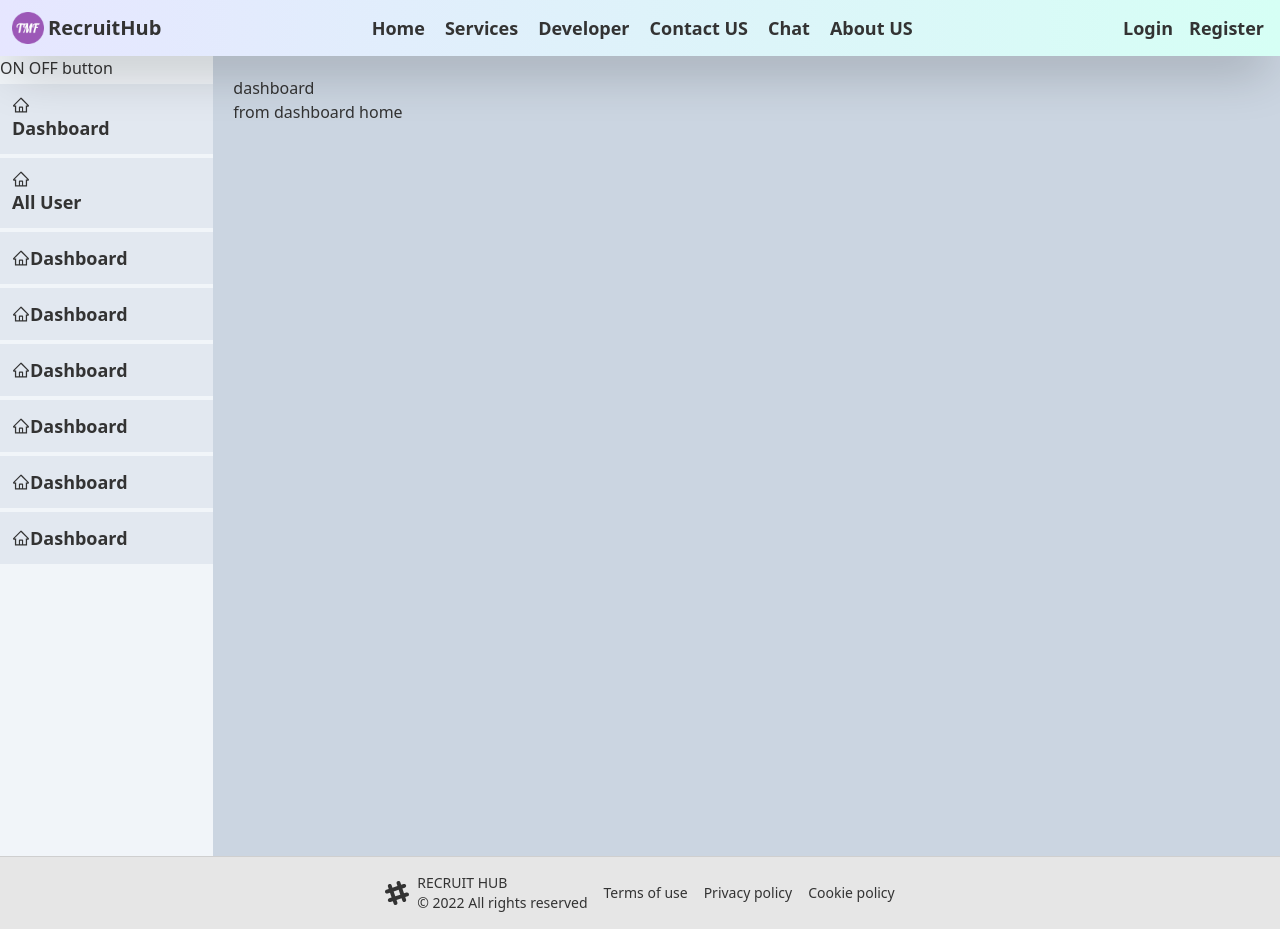
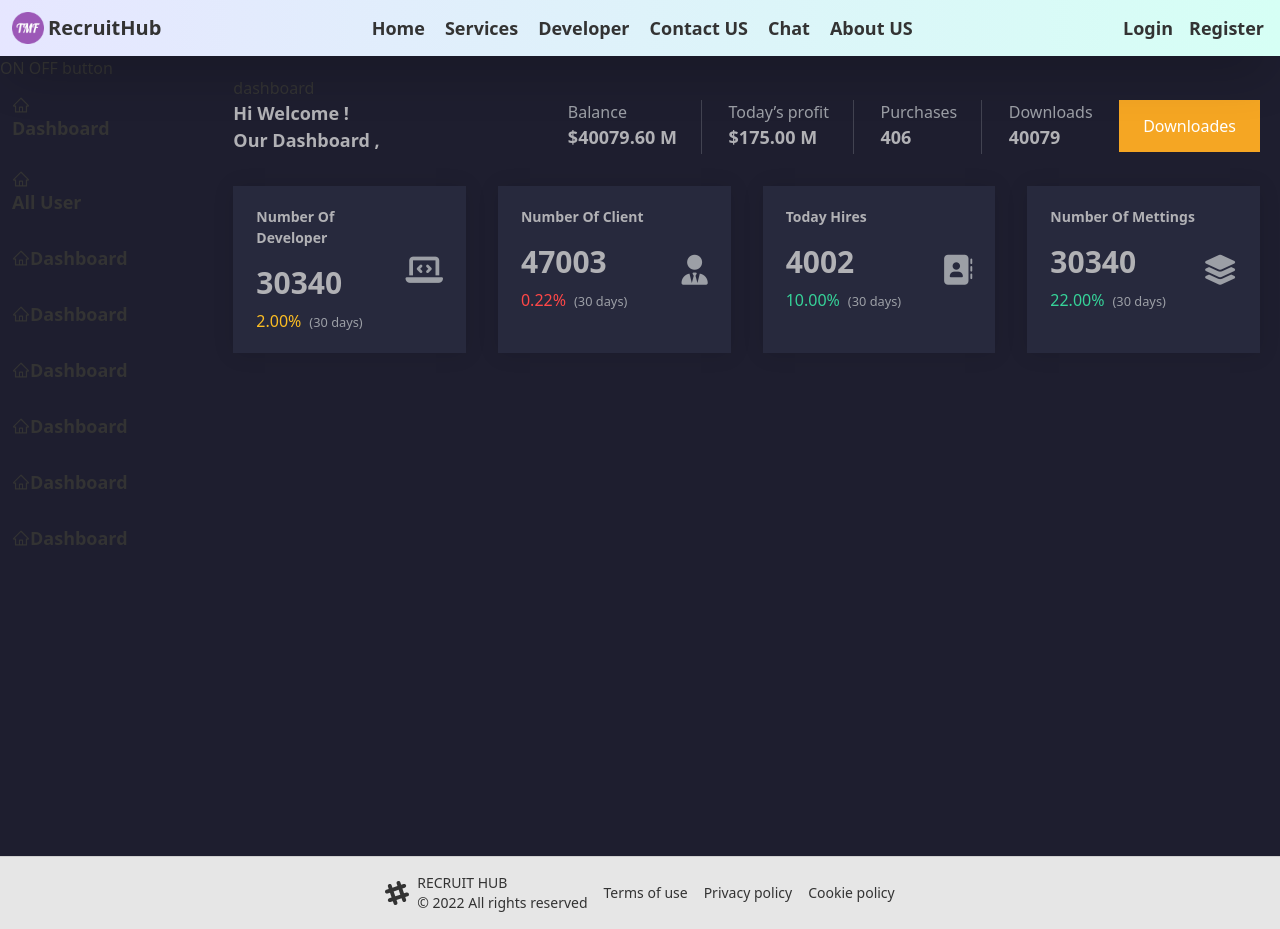
Before and after one commit to thecreativegang/recruit-hub-client-2, a React (Create React App) app: page /admin in a window 1280 px wide. Built offline with nearby package versions, Linux system fonts and the light colour scheme; no server answers.

Commit message:
dasboard home updated

```diff
--- a/package.json
+++ b/package.json
@@ -27,6 +27,7 @@
     "react-scroll": "^1.8.7",
     "react-scroll-to-bottom": "^4.2.0",
     "react-toastify": "^9.0.2",
+    "recharts": "^2.1.13",
     "socket.io-client": "^4.5.1",
     "styled-components": "^5.3.5",
     "uuid": "^8.3.2",
--- a/src/AdminDashboard/DashboardHome/DashboardHome.js
+++ b/src/AdminDashboard/DashboardHome/DashboardHome.js
@@ -3,7 +3,101 @@ import React from 'react';
 const DashboardHome = () => {
     return (
         <div>
-            <h1>from dashboard home</h1>
+
+            {/* wellcome  */}
+
+            <div className='flex justify-between '>
+                <div className='w-[30%]'>
+                    <h1 className='admin-heading-color'>Hi Welcome ! </h1>
+                    <h1 className='admin-heading-color'>Our Dashboard ,</h1>
+                </div>
+                <div className='admin-border-right'>
+                    <span className='admin-normal-color'>Balance</span>
+                    <h1 className='admin-heading-color'>$40079.60 M</h1>
+                </div>
+                <div className='admin-border-right'>
+                    <span className='admin-normal-color'>Today’s profit</span>
+                    <h1 className='admin-heading-color'>$175.00 M</h1>
+                </div>
+                <div className='admin-border-right'>
+                    <span className='admin-normal-color'>Purchases</span>
+                    <h1 className='admin-heading-color'>406</h1>
+                </div>
+                <div>
+                    <span className='admin-normal-color'>Downloads</span>
+                    <h1 className='admin-heading-color'>40079</h1>
+                </div>
+                <div>
+                    <button className='admin-btn-yellow'>Downloades</button>
+                </div>
+            </div>
+
+            {/* card  */}
+            <div className='grid grid-cols-1 gap-8 md:grid-cols-4 mt-8'>
+                {/* card 1  */}
+                <div className='flex justify-between admin-card-bg admin-shadow py-[1.25rem] px-[1.437rem]'>
+                    <div className=''>
+                        <h1 className='text-[#b1b1b5] text-[14px]  mb-3 font-semibold' >Number Of Developer</h1>
+                        <h1 className='text-[#b1b1b5] text-[1.875rem] admin-heading-font-weight'>30340</h1>
+                        <p class=" mt-1 text-warning">2.00%
+                            <span class="">
+                                <small className='admin-normal-color ml-2'>(30 days)</small></span></p>
+                    </div>
+                    <div className='flex justify-center items-center'>
+                        {/* <i class="fa-solid admin-icon-color fa-calendar "></i> */}
+                        <i class="fa-solid admin-icon-color fa-laptop-code text-[1.875rem]"></i>
+                    </div>
+                </div>
+
+                {/* card 2  */}
+                <div className='flex justify-between admin-card-bg admin-shadow py-[1.25rem] px-[1.437rem]'>
+                    <div className=''>
+                        <h1 className='text-[#b1b1b5] text-[14px]  mb-3 font-semibold' >Number Of Client</h1>
+                        <h1 className='text-[#b1b1b5] text-[1.875rem] admin-heading-font-weight'>47003</h1>
+                        <p class=" mt-1 text-[#ff4747]">0.22%
+                            <span class="">
+                                <small className='admin-normal-color ml-2'>(30 days)</small></span></p>
+                    </div>
+                    <div className='flex justify-center items-center'>
+                        {/* <i class="fa-solid admin-icon-color fa-calendar "></i> */}
+                        <i class="fa-solid admin-icon-color fa-user-tie text-[1.875rem]"></i>
+                    </div>
+                </div>
+
+                {/* card 3   */}
+                <div className='flex justify-between admin-card-bg admin-shadow py-[1.25rem] px-[1.437rem]'>
+                    <div className=''>
+                        <h1 className='text-[#b1b1b5] text-[14px]  mb-3 font-semibold' >Today Hires</h1>
+                        <h1 className='text-[#b1b1b5] text-[1.875rem] admin-heading-font-weight'>4002</h1>
+                        <p class=" mt-1 text-success">10.00%
+                            <span class="">
+                                <small className='admin-normal-color ml-2'>(30 days)</small></span></p>
+                    </div>
+                    <div className='flex justify-center items-center'>
+                        {/* <i class="fa-solid admin-icon-color fa-calendar "></i> */}
+                        <i class="fa-solid admin-icon-color fa-address-book text-[1.875rem]"></i>
+                    </div>
+                </div>
+                {/* card 4  */}
+                <div className='flex justify-between admin-card-bg admin-shadow py-[1.25rem] px-[1.437rem]'>
+                    <div className=''>
+                        <h1 className='text-[#b1b1b5] text-[14px]  mb-3 font-semibold' >Number Of Mettings</h1>
+                        <h1 className='text-[#b1b1b5] text-[1.875rem] admin-heading-font-weight'>30340</h1>
+                        <p class=" mt-1 text-success">22.00%
+                            <span class="">
+                                <small className='admin-normal-color ml-2'>(30 days)</small></span></p>
+                    </div>
+                    <div className='flex justify-center items-center'>
+                        {/* <i class="fa-solid admin-icon-color fa-calendar "></i> */}
+                        <i class="fa-solid admin-icon-color fa-layer-group text-[1.875rem]"></i>
+                    </div>
+                </div>
+            </div>
+
+
+            {/* chart  */}
+
+
         </div>
     );
 };
--- a/src/AdminDashboard/MainAdmin/MainAdmin.css
+++ b/src/AdminDashboard/MainAdmin/MainAdmin.css
@@ -21,4 +21,33 @@
 
 .admin-heading-color {
   color: #b1b1b5;
+  font-size: 1.125rem;
+  font-weight: 600;
 }
+
+.admin-normal-color {
+  color: #9c9fa6;
+}
+
+.admin-border-right {
+  border-right: 1px solid #424351 !important;
+  padding-right: 1.5rem;
+}
+
+.admin-btn-yellow {
+  background-color: #f5a623;
+  padding: 0.875rem 1.5rem;
+  text-align: center;
+  vertical-align: middle;
+  color: #fff;
+  outline: none;
+  border-color: #f5a623;
+}
+
+.admin-icon-color {
+  color: #9c9fa6;
+}
+
+.admin-heading-font-weight {
+  font-weight: 600;
+}
--- a/src/AdminDashboard/MainAdmin/MainAdmin.jsx
+++ b/src/AdminDashboard/MainAdmin/MainAdmin.jsx
@@ -6,14 +6,14 @@ import "./MainAdmin.css";
 const MainAdmin = () => {
   return (
     //main admin dashboard section
-    <section className="grid grid-cols-12">
+    <section className="grid grid-cols-12 admin-bg">
       {/* admin sidebar */}
-      <div className="bg-slate-100 col-span-2 min-h-screen">
+      <div className=" col-span-2 min-h-screen">
         <Sidebar />
       </div>
 
       {/* admin component render */}
-      <div className="bg-slate-300 col-span-10 p-5">
+      <div className=" col-span-10 p-5">
         <h1>dashboard</h1>
         <Outlet></Outlet>
       </div>
--- a/src/AdminDashboard/Sidebar/Sidebar.jsx
+++ b/src/AdminDashboard/Sidebar/Sidebar.jsx
@@ -7,34 +7,34 @@ const Sidebar = () => {
     <div>
       <button>ON OFF button</button>
       <ul className="">
-        <li className="my-1 bg-slate-200 p-3 flex items-center text-lg font-semibold ">
+        <li className="my-1  p-3 flex items-center text-lg font-semibold ">
           <Link to="/admin">
             <AiOutlineHome />
             Dashboard
           </Link>
         </li>
-        <li className="my-1 bg-slate-200 p-3 flex items-center text-lg font-semibold ">
+        <li className="my-1  p-3 flex items-center text-lg font-semibold ">
           <Link to="/admin/alluser">
             <AiOutlineHome />
             All User
           </Link>
         </li>
-        <li className="my-1 bg-slate-200 p-3 flex items-center text-lg font-semibold ">
+        <li className="my-1  p-3 flex items-center text-lg font-semibold ">
           <AiOutlineHome /> Dashboard
         </li>
-        <li className="my-1 bg-slate-200 p-3 flex items-center text-lg font-semibold ">
+        <li className="my-1  p-3 flex items-center text-lg font-semibold ">
           <AiOutlineHome /> Dashboard
         </li>
-        <li className="my-1 bg-slate-200 p-3 flex items-center text-lg font-semibold ">
+        <li className="my-1  p-3 flex items-center text-lg font-semibold ">
           <AiOutlineHome /> Dashboard
         </li>
-        <li className="my-1 bg-slate-200 p-3 flex items-center text-lg font-semibold ">
+        <li className="my-1  p-3 flex items-center text-lg font-semibold ">
           <AiOutlineHome /> Dashboard
         </li>
-        <li className="my-1 bg-slate-200 p-3 flex items-center text-lg font-semibold ">
+        <li className="my-1  p-3 flex items-center text-lg font-semibold ">
           <AiOutlineHome /> Dashboard
         </li>
-        <li className="my-1 bg-slate-200 p-3 flex items-center text-lg font-semibold ">
+        <li className="my-1  p-3 flex items-center text-lg font-semibold ">
           <AiOutlineHome /> Dashboard
         </li>
       </ul>
```
Also changed, not shown: 1 other file (tests, documents, lock files or other folders).
